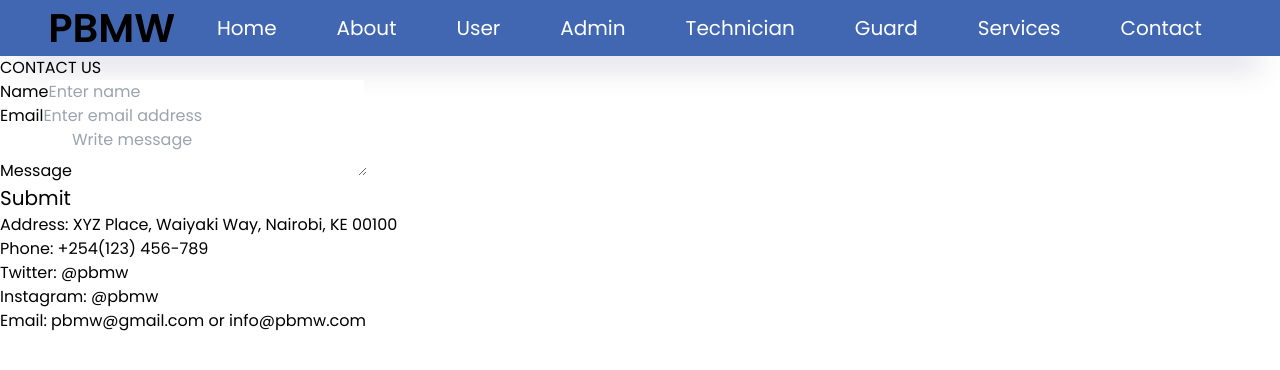
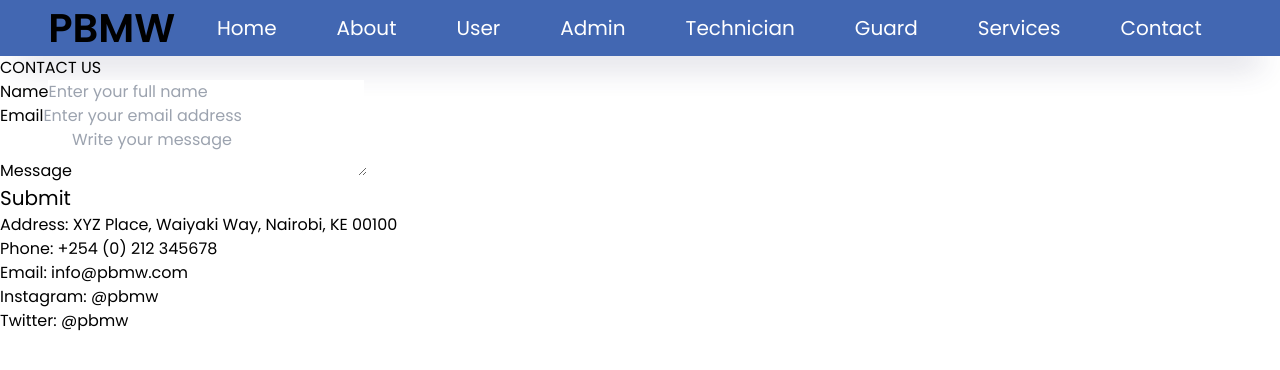
Before and after one commit to Muliro1/Garage-Management-System, a React (Create React App) app in the folder client/: page /contact in a window 1280 px wide. Shown: the top 370 px of the page. Built offline with nearby package versions, Linux system fonts and the light colour scheme.

Commit message:
Completed Contact component

```diff
--- a/client/src/components/Contact.js
+++ b/client/src/components/Contact.js
@@ -20,17 +20,17 @@ const Contact = () => {
                     <form onSubmit={handleSubmit}>
                         <div className="form-control">
                             <label htmlFor="name">Name</label>
-                            <input type="text" id="name" name="name" value={name} placeholder="Enter name" onChange={(e) => setName(e.target.value)} />
+                            <input type="text" id="name" name="name" value={name} placeholder="Enter your full name" onChange={(e) => setName(e.target.value)} />
                         </div>
 
                         <div className="form-control">
                             <label htmlFor="email">Email</label>
-                            <input type="email" id="email" name="email" value={email} placeholder="Enter email address" onChange={(e) => setEmail(e.target.value)} />
+                            <input type="email" id="email" name="email" value={email} placeholder="Enter your email address" onChange={(e) => setEmail(e.target.value)} />
                         </div>
 
                         <div className="form-control">
                             <label htmlFor="message">Message</label>
-                            <textarea id="message" name="message" value={message} placeholder="Write message" onChange={(e) => setMessage(e.target.value)}></textarea>
+                            <textarea id="message" name="message" value={message} placeholder="Write your message" onChange={(e) => setMessage(e.target.value)}></textarea>
                         </div>
 
                         <button type="submit">Submit</button>
@@ -40,10 +40,10 @@ const Contact = () => {
 
                         <div className="contact-info">
                             <h3>Address: XYZ Place, Waiyaki Way, Nairobi, KE 00100</h3>
-                            <h3>Phone: +254(123) 456-789</h3>
+                            <h3>Phone: +254 (0) 212 345678</h3>
+                            <h3>Email: info@pbmw.com</h3>
+                            <h3>Instagram: @pbmw</h3>
                             <h3>Twitter: @pbmw</h3>
-                            <h3>Instagram: @pbmw</h3>
-                            <h3>Email: pbmw@gmail.com or info@pbmw.com</h3>
                         </div>
 
                     </span>
```
